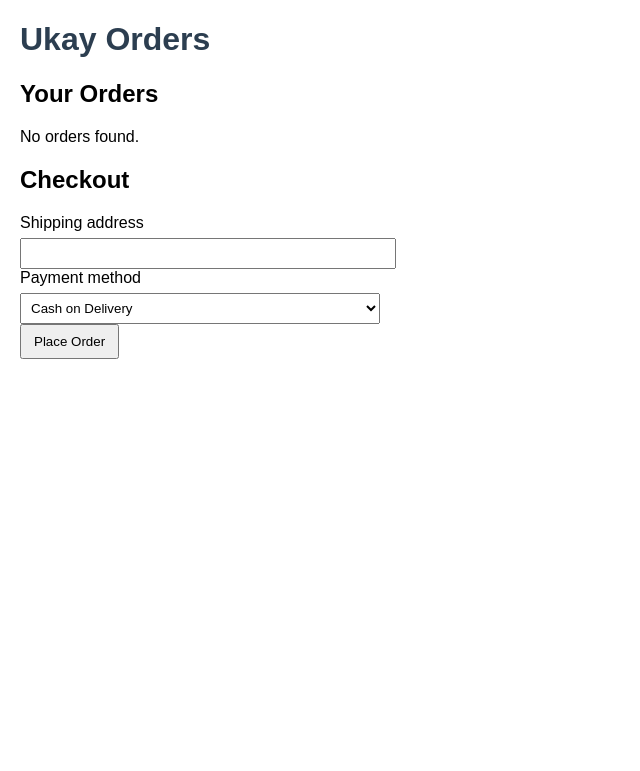
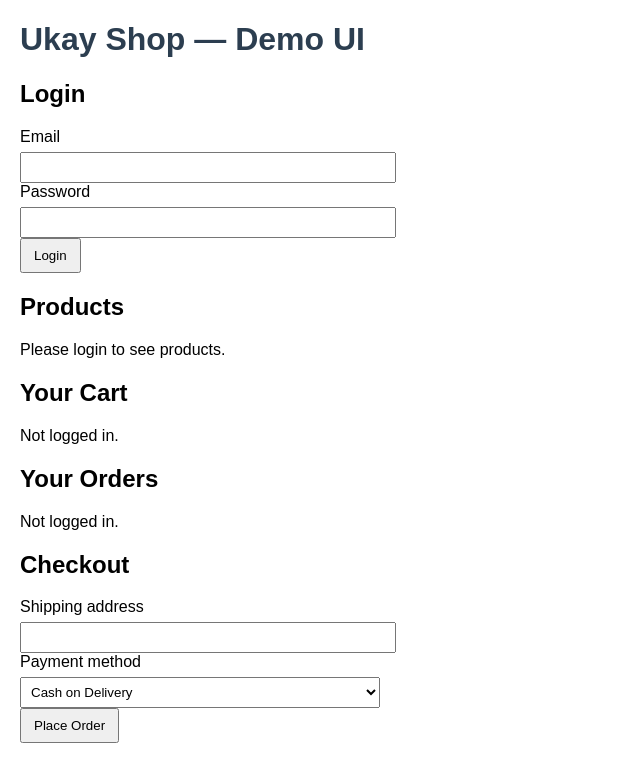
Before and after one commit to mang2mas/E_Commerce_Ukay_Repo, a Spring Boot app: page / in a window 1280 px wide. Shown: the top 771 px of the page, without its empty margins (0-640 px from the left). Run offline with Spring Boot 4, Linux system fonts and the light colour scheme; data that the repository does not hold is empty.

Commit message:
Front end (login and order test)

```diff
--- a/backend/src/main/resources/static/css/style.css
+++ b/backend/src/main/resources/static/css/style.css
@@ -5,3 +5,6 @@ h1 { color: #2c3e50; }
 section { margin-bottom: 20px; }
 form input, form select { width: 100%; max-width: 360px; padding: 6px; margin-top: 6px; }
 button { padding: 8px 12px; cursor: pointer; }
+.product, .cart-item { border: 1px solid #eee; padding: 8px; margin: 6px 0; border-radius: 4px; }
+.product button, .cart-item button { margin-left: 8px; }
+.flex { display: flex; gap: 12px; align-items: center; }
--- a/backend/src/main/resources/static/index.html
+++ b/backend/src/main/resources/static/index.html
@@ -8,10 +8,37 @@
   <script src="https://code.jquery.com/jquery-3.7.0.min.js"></script>
 </head>
 <body>
-  <h1>Ukay Orders</h1>
+  <h1>Ukay Shop — Demo UI</h1>
+
+  <section id="login-section">
+    <h2>Login</h2>
+    <form id="loginForm">
+      <label>Email<br>
+        <input type="email" id="email" required>
+      </label>
+      <br>
+      <label>Password<br>
+        <input type="password" id="password" required>
+      </label>
+      <br>
+      <button type="submit">Login</button>
+      <div id="loginStatus"></div>
+    </form>
+  </section>
+
+  <section id="products-section">
+    <h2>Products</h2>
+    <div id="products">Loading products…</div>
+  </section>
+
+  <section id="cart-section">
+    <h2>Your Cart</h2>
+    <div id="cart">Not logged in.</div>
+  </section>
+
   <section id="orders-section">
     <h2>Your Orders</h2>
-    <div id="orders">Loading orders…</div>
+    <div id="orders">Not logged in.</div>
   </section>
 
   <section id="checkout-section">
--- a/backend/src/main/resources/static/js/app.js
+++ b/backend/src/main/resources/static/js/app.js
@@ -1,51 +1,104 @@
 $(function(){
-  const userId = 1; // change as needed
+  let currentUserId = null;
 
+  function setLoggedIn(user){
+    currentUserId = user ? user.userId || user.userID || user.id : null;
+    $('#loginStatus').text(currentUserId ? 'Logged in as ' + (user.fullName || user.email) : 'Not logged in');
+    if(currentUserId){ loadProducts(); loadCart(); loadOrders(); }
+    else { $('#products').text('Please login to see products.'); $('#cart').text('Not logged in.'); $('#orders').text('Not logged in.'); }
+  }
+
+  // --- Products ---
+  function renderProducts(list){
+    const $c = $('#products').empty();
+    if(!list || list.length === 0){ $c.text('No products available.'); return; }
+    list.forEach(p => {
+      const $card = $('<div>').addClass('product');
+      $card.append($('<div>').text(p.itemName + ' — ₱' + (p.price || '0')));
+      const $btn = $('<button>').text('Add to cart').click(function(){
+        if(!currentUserId){ alert('Please login first'); return; }
+        $.post('/api/cart/add?userId=' + currentUserId + '&productId=' + p.productId)
+          .done(function(){ alert('Added to cart'); loadCart(); })
+          .fail(function(xhr){ alert('Add failed: ' + xhr.responseText); });
+      });
+      $card.append($btn);
+      $c.append($card);
+    });
+  }
+
+  function loadProducts(){
+    $('#products').text('Loading products…');
+    $.get('/api/products')
+      .done(renderProducts)
+      .fail(function(xhr){ $('#products').text('Failed to load products: ' + xhr.responseText); });
+  }
+
+  // --- Cart ---
+  function renderCart(items){
+    const $c = $('#cart').empty();
+    if(!items || items.length === 0){ $c.text('Cart is empty.'); return; }
+    items.forEach(it => {
+      const $row = $('<div>').addClass('cart-item');
+      $row.append($('<div>').text((it.product?.itemName || 'Item') + ' x' + (it.quantity || 1)));
+      const $rm = $('<button>').text('Remove').click(function(){
+        $.ajax({ url: '/api/cart/' + it.cartId, type: 'DELETE' })
+          .done(function(){ loadCart(); })
+          .fail(function(xhr){ alert('Remove failed: ' + xhr.responseText); });
+      });
+      $row.append($rm);
+      $c.append($row);
+    });
+  }
+
+  function loadCart(){
+    if(!currentUserId){ $('#cart').text('Not logged in.'); return; }
+    $('#cart').text('Loading cart…');
+    $.get('/api/cart/user/' + currentUserId)
+      .done(renderCart)
+      .fail(function(xhr){ $('#cart').text('Failed to load cart: ' + xhr.responseText); });
+  }
+
+  // --- Orders ---
   function renderOrders(data){
     const $container = $('#orders').empty();
-    if(!data || data.length === 0){
-      $container.text('No orders found.');
-      return;
-    }
+    if(!data || data.length === 0){ $container.text('No orders found.'); return; }
     data.forEach(o => {
       const $card = $('<div>').addClass('order');
-      $card.append($('<div>').text('Order #' + (o.id || 'N/A') + ' — Status: ' + (o.status || 'N/A')));
+      $card.append($('<div>').text('Order #' + (o.id || o.orderId || 'N/A') + ' — Status: ' + (o.status || 'N/A')));
       $card.append($('<div>').text('Shipping: ' + (o.shippingAddress || '')));
-      const $btn = $('<button>').text('Mark Delivered').click(function(){
-        $.ajax({
-          url: '/api/orders/' + o.id + '/status?status=DELIVERED',
-          type: 'PUT',
-          success: function(){ loadOrders(); },
-          error: function(xhr){ alert('Error: ' + xhr.responseText); }
-        });
-      });
-      $card.append($btn);
       $container.append($card);
     });
   }
 
   function loadOrders(){
+    if(!currentUserId){ $('#orders').text('Not logged in.'); return; }
     $('#orders').text('Loading orders…');
-    $.get('/api/orders/customer/' + userId)
+    $.get('/api/orders/customer/' + currentUserId)
       .done(function(data){ renderOrders(data); })
       .fail(function(xhr){ $('#orders').text('Failed to load orders: ' + xhr.responseText); });
   }
 
+  // --- Login ---
+  $('#loginForm').on('submit', function(e){
+    e.preventDefault();
+    const email = $('#email').val();
+    const password = $('#password').val();
+    $('#loginStatus').text('Logging in…');
+    $.get('/api/auth/login', { email: email, password: password })
+      .done(function(user){ setLoggedIn(user); })
+      .fail(function(xhr){ $('#loginStatus').text('Login failed: ' + xhr.responseText); });
+  });
+
+  // --- Checkout ---
   $('#checkoutForm').on('submit', function(e){
     e.preventDefault();
-    const payload = {
-      shippingAddress: $('#shippingAddress').val(),
-      paymentMethod: $('#paymentMethod').val()
-    };
-    $.ajax({
-      url: '/api/orders/checkout/' + userId,
-      method: 'POST',
-      contentType: 'application/json',
-      data: JSON.stringify(payload),
-      success: function(){ alert('Order placed'); $('#checkoutForm')[0].reset(); loadOrders(); },
-      error: function(xhr){ alert('Checkout failed: ' + xhr.responseText); }
-    });
+    if(!currentUserId){ alert('Please login to checkout'); return; }
+    const payload = { shippingAddress: $('#shippingAddress').val(), paymentMethod: $('#paymentMethod').val() };
+    $.ajax({ url: '/api/orders/checkout/' + currentUserId, method: 'POST', contentType: 'application/json', data: JSON.stringify(payload) })
+      .done(function(){ alert('Order placed'); $('#checkoutForm')[0].reset(); loadOrders(); loadCart(); })
+      .fail(function(xhr){ alert('Checkout failed: ' + xhr.responseText); });
   });
 
-  loadOrders();
+  // Start state
+  $('#products').text('Please login to see products.');
 });
```
